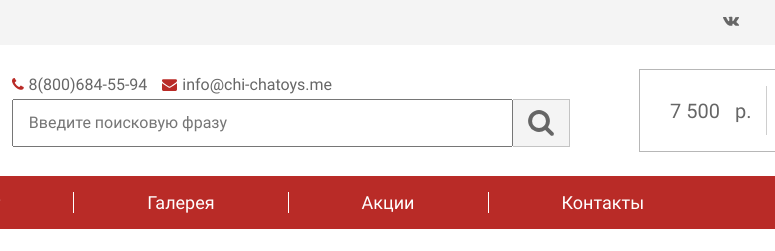
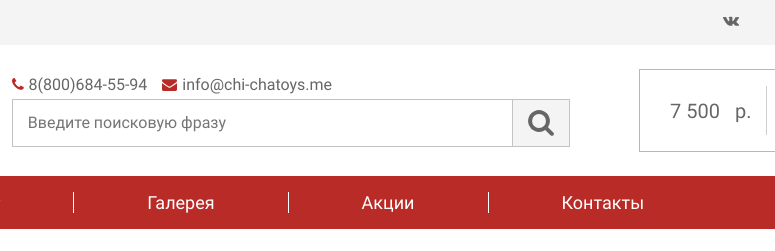
Before and after one commit to artemliger/final.loc, a website: page index.html in a window 1280 px wide. Shown: the top 251 px of the page, 376-1151 px from the left. Drawn offline with Linux system fonts and the light colour scheme.

Commit message:
Add files via upload
css new

```diff
--- a/css/style.css
+++ b/css/style.css
@@ -205,11 +205,10 @@ input:focus{
     width: 100%;
 }
 .search-form__input{
-    display: flex;
-    align-items: center;
-    height: auto;
+    max-height: 48px;
     padding: 10px 15px;
     flex: 1 1 auto;
+    border: 1px solid #c3c3c3;
 }
             /* button */
 .search-form__submit{
```
